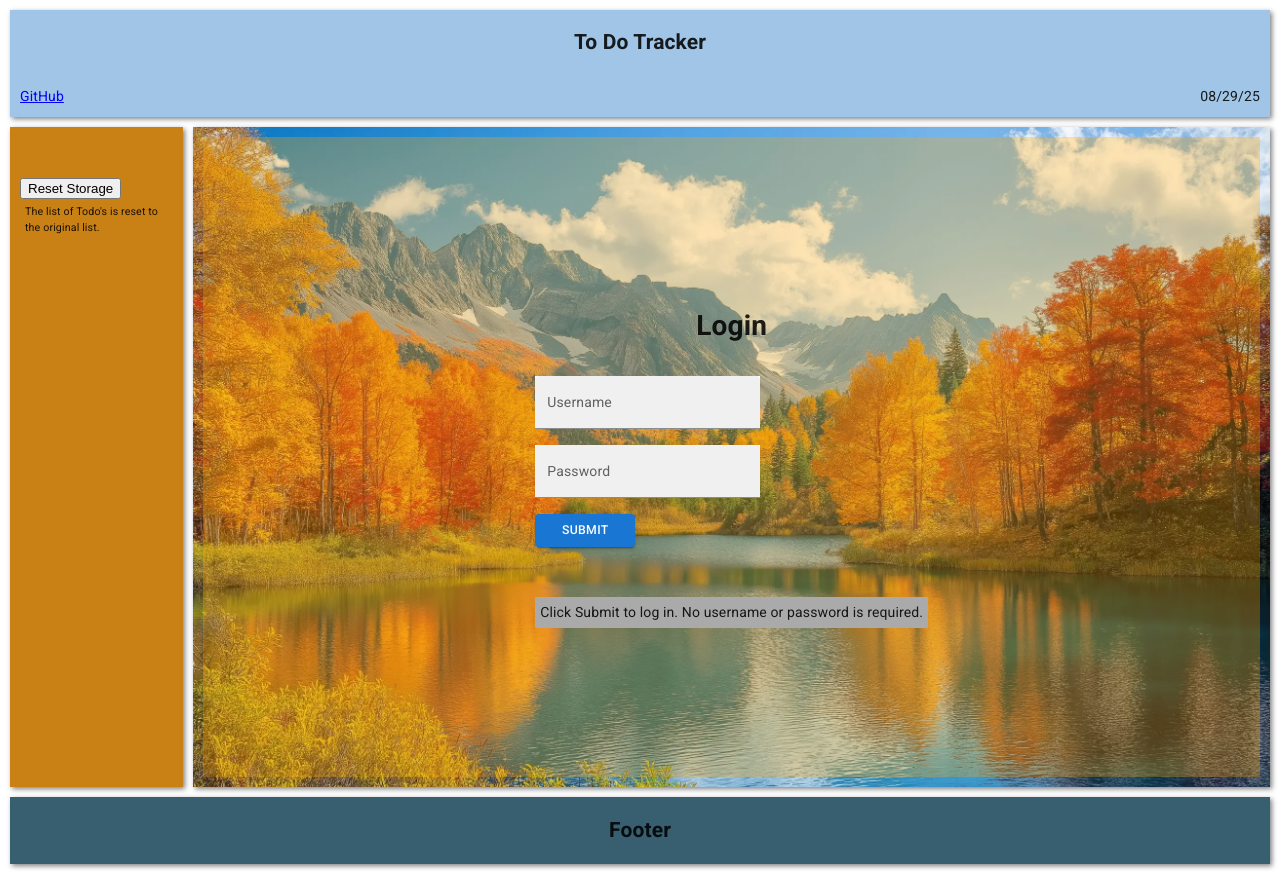
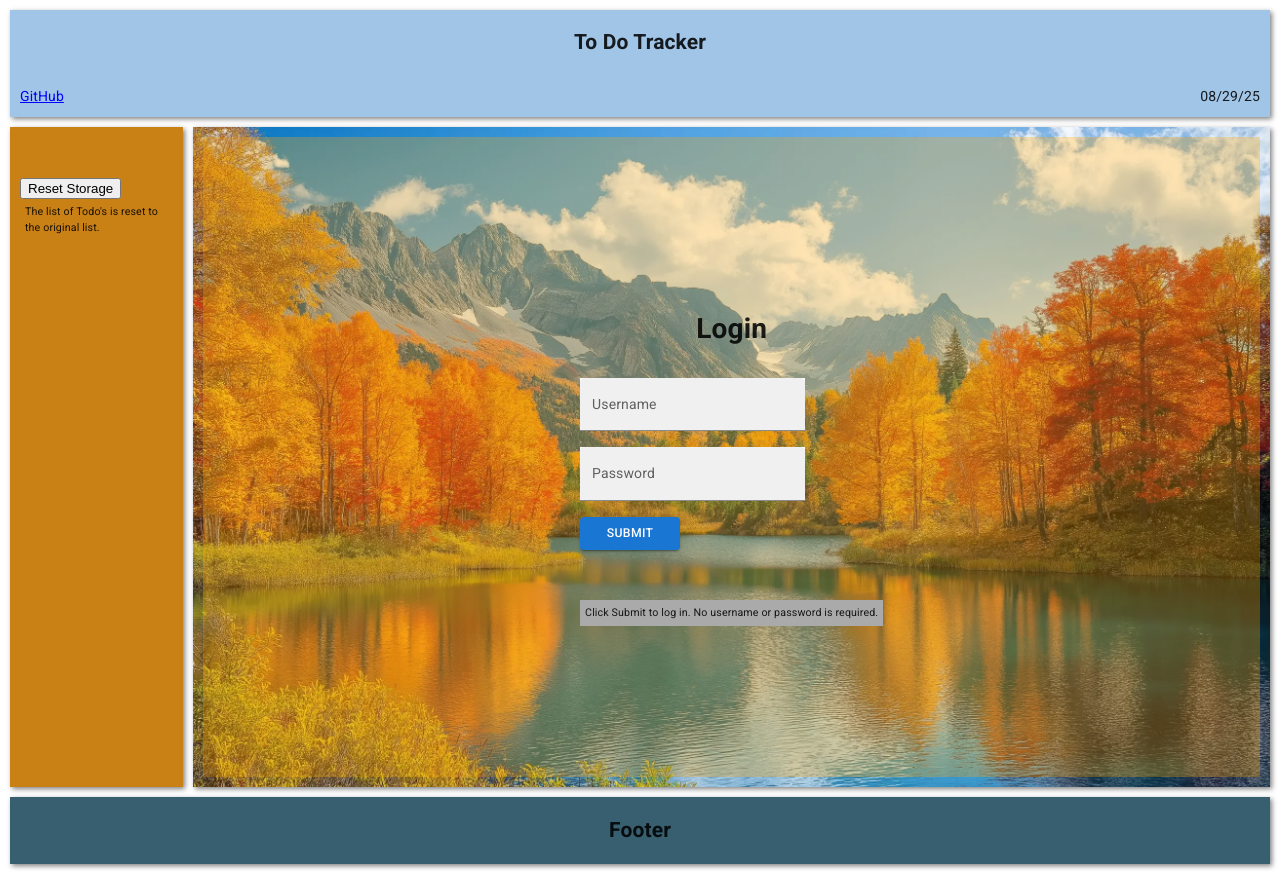
Before and after one commit to bloppo/todo-tracker2, a React (Vite) app: page /login in a window 1280 px wide. Built offline with nearby package versions, Linux system fonts and the light colour scheme.

Commit message:
9th Commit - Styling issues

```diff
--- a/src/ListToDoCards.tsx
+++ b/src/ListToDoCards.tsx
@@ -10,11 +10,13 @@ import {Stack} from "@mui/material";
 
 import dayjs from 'dayjs';
 import {startOfMonth} from 'date-fns';
+import {endOfMonth} from 'date-fns/endOfMonth';
 
 const ListToDoCards = () => {
 
     const date = new Date(); // or any Date object
     const firstDay = startOfMonth(date);
+    const lastDay = endOfMonth(date);
 
     const [sortBy, setSortBy] = useState('description');
     const [sortAsc, setSortAsc] = useState(true);
@@ -23,7 +25,7 @@ const ListToDoCards = () => {
     const [filterByPosition, setFilterByPosition] = useState('');
     const [filterByCompleted, setFilterByCompleted] = useState('all');
     const [filterByDueDateRangeStart, setFilterByDueDateRangeStart] = useState<dayjs.Dayjs | null>(dayjs(firstDay));
-    const [filterByDueDateRangeEnd, setFilterByDueDateRangeEnd] = useState<dayjs.Dayjs | null>(dayjs(Date.now()));
+    const [filterByDueDateRangeEnd, setFilterByDueDateRangeEnd] = useState<dayjs.Dayjs | null>(dayjs(lastDay));
 
     const navigate = useNavigate();
 
--- a/src/Login.tsx
+++ b/src/Login.tsx
@@ -62,7 +62,7 @@ const Login = () => {
                             Submit
                         </Button>
 
-                        <div style={{backgroundColor:"#aaa", padding:"5px", marginTop:"50px"}}>
+                        <div style={{backgroundColor:"#aaa", fontSize:"8pt", padding:"5px", marginTop:"50px"}}>
                             Click Submit to log in. No username or password is required.
                         </div>
                     </Stack>
```
